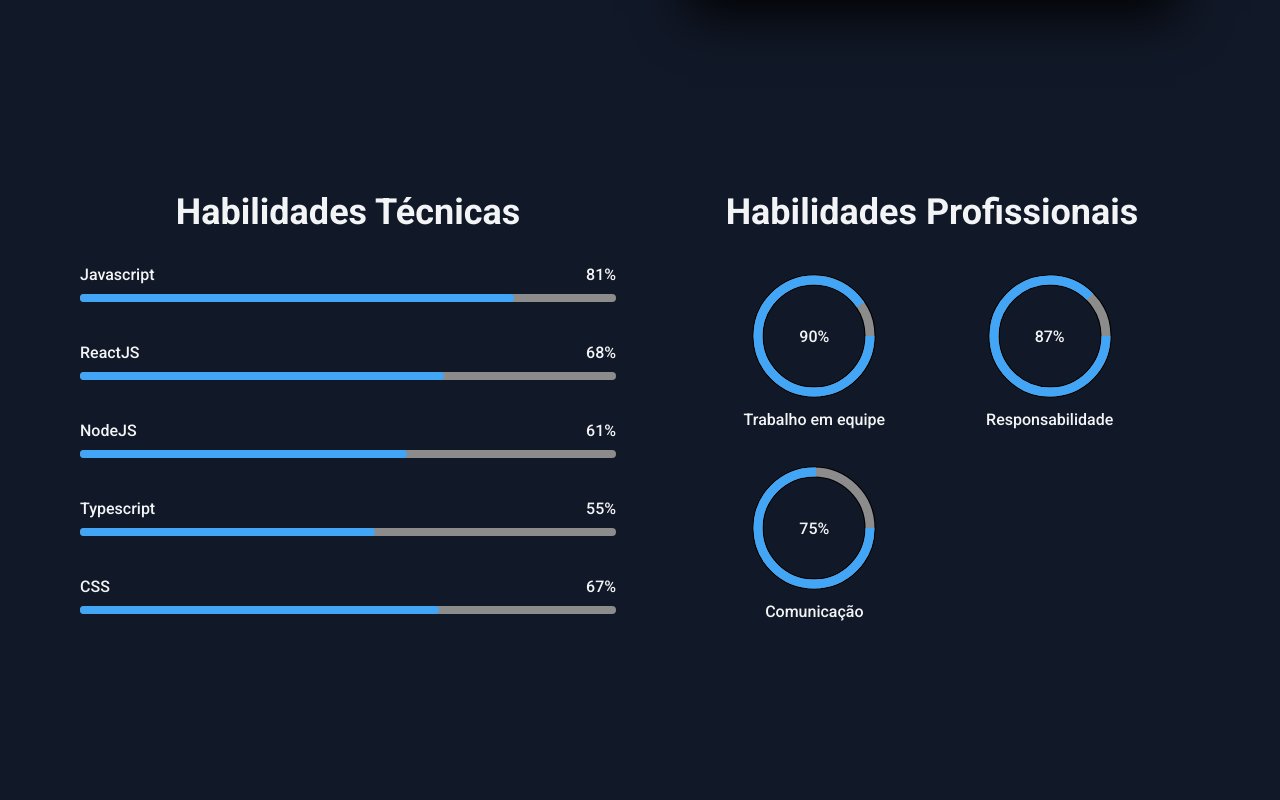
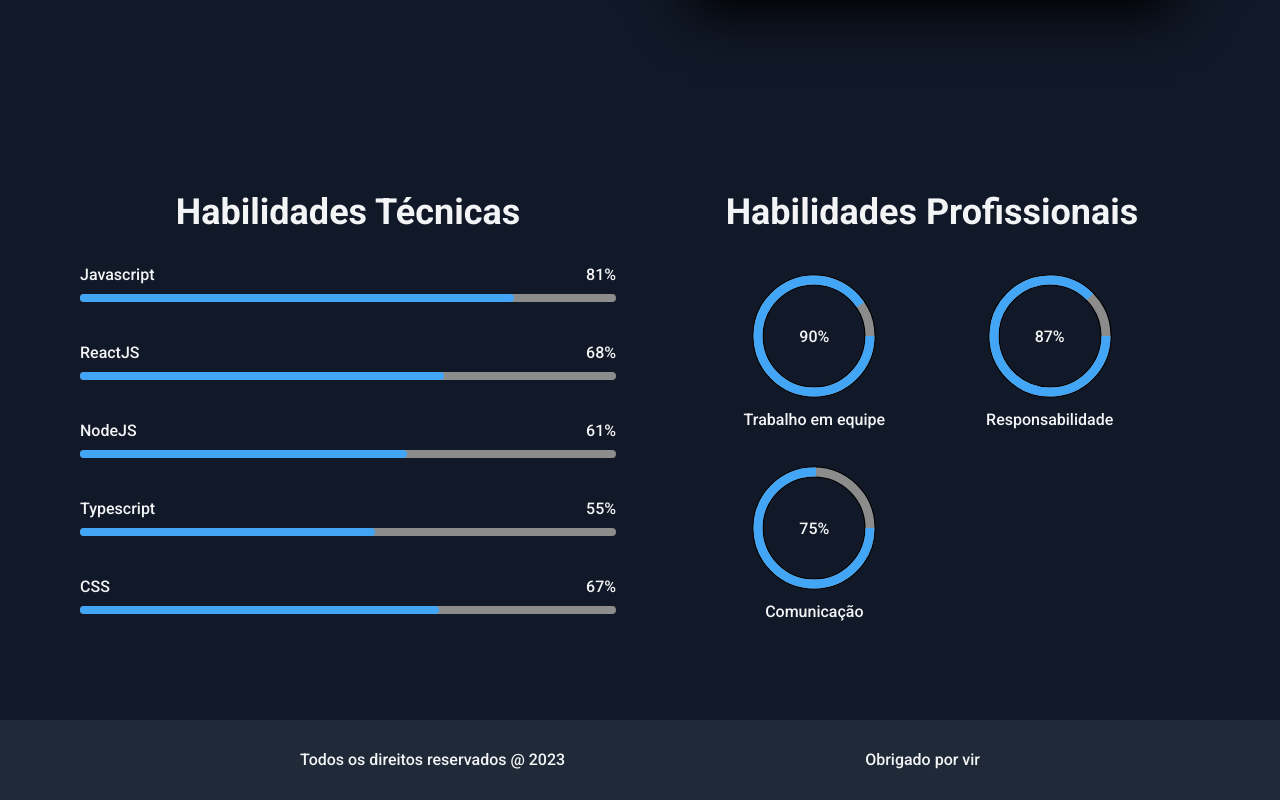
Before and after one commit to BrunoYTanaka/vitets-my-site, a React (Vite) app: page / in a window 1280 px wide. Shown: the part 1725-2525 px from the top of the page. Before the commit the page ends 2445 px from the top, so only its background shows below. Built offline with nearby package versions, Linux system fonts and the light colour scheme.

Commit message:
feat: Footer

```diff
--- a/src/App.tsx
+++ b/src/App.tsx
@@ -1,3 +1,4 @@
+import { Footer } from 'components/Footer'
 import { Header } from 'components/Header'
 import { Home } from 'pages/Home'
 
@@ -6,6 +7,7 @@ function App() {
     <>
       <Header />
       <Home />
+      <Footer />
     </>
   )
 }
--- /dev/null
+++ b/src/components/Footer.tsx
@@ -0,0 +1,14 @@
+function Footer() {
+  const year = new Date().getFullYear()
+
+  return (
+    <footer className="flex h-20 w-full flex-col items-center justify-evenly bg-gray-800 md:flex-row">
+      <span className="text-base font-medium leading-7">
+        Todos os direitos reservados @ {year}
+      </span>
+      <span className="text-base font-medium leading-7">Obrigado por vir</span>
+    </footer>
+  )
+}
+
+export { Footer }
```
